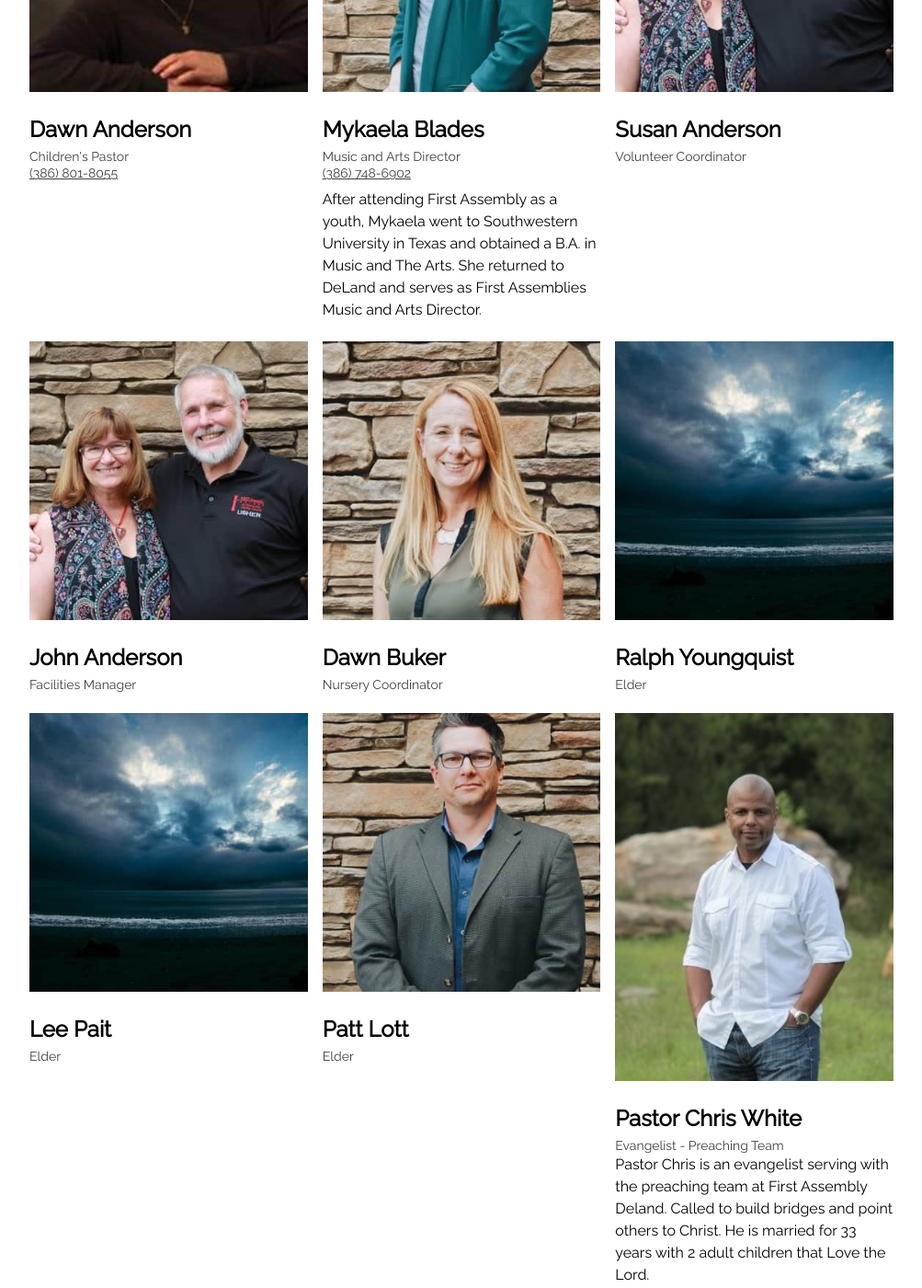
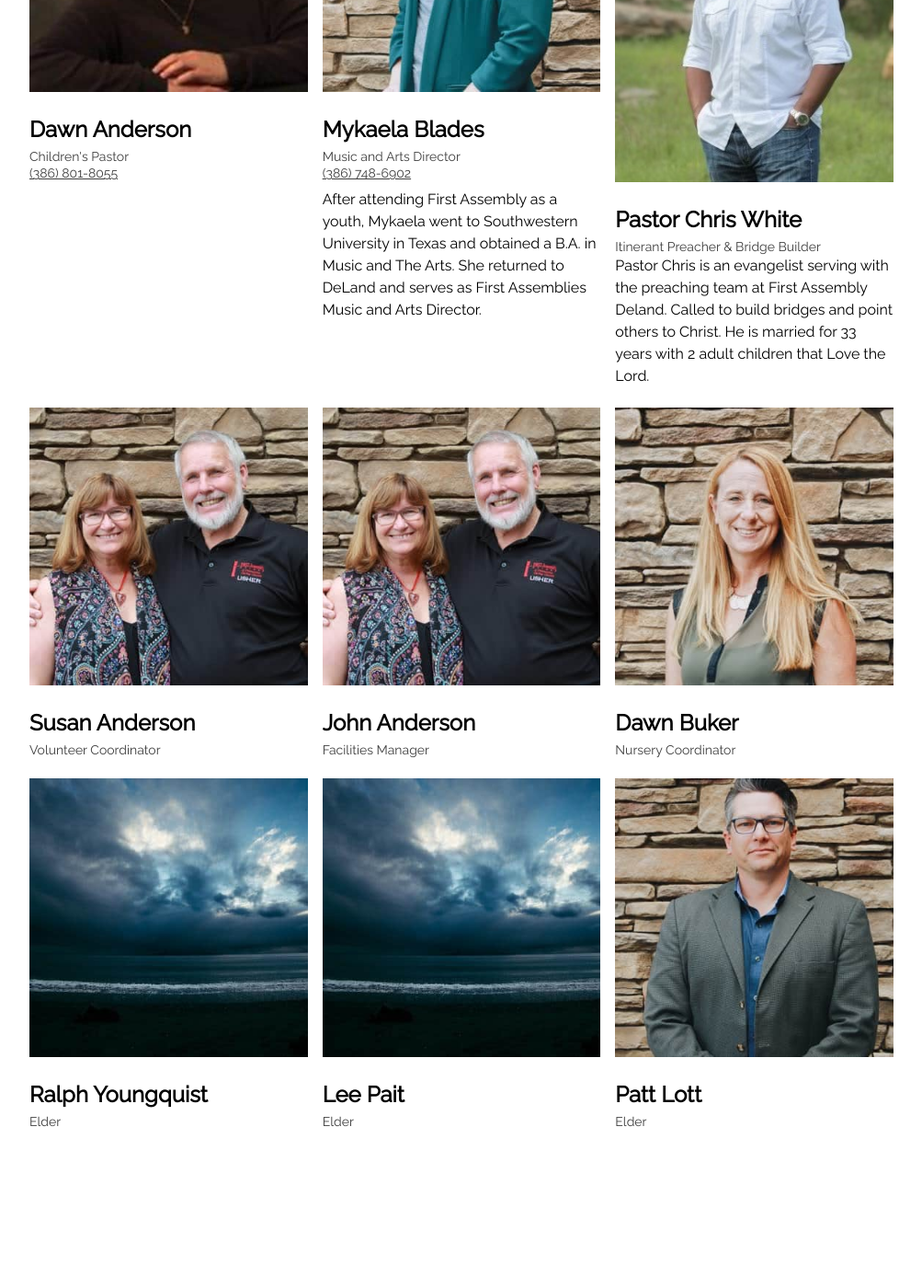
Before and after one commit to thinkjson/firstassemblydeland, a Jekyll site: the page built from _pages/staff.markdown, in a window 1280 px wide and 1400 px high, scrolled down 1109 px. Shown: the whole window at 92% size, without its empty margins (138-1141 px from the left). Built offline with Jekyll 4.4.1, drawn with Linux system fonts in a browser that asks for light colours; some web fonts are replaced; a script that is not in the unit is left out; after the commit the page ends 2383 px from its top, so only the background shows below that.

Commit message:
Update staff.markdown

```diff
--- a/_pages/staff.markdown
+++ b/_pages/staff.markdown
@@ -52,6 +52,13 @@ permalink: /about-us/people/
         <div>After attending First Assembly as a youth, Mykaela went to Southwestern University in Texas and obtained a B.A. in Music and The Arts. She returned to DeLand and serves as First Assemblies Music and Arts Director.</div>
     </div>
 
+    <div class="col-xs-12 col-sm-12 col-md-4 col-lg-4">
+       <img class="image-responsive" src="/static/scaled_chris_white2021.jpg">
+       <h2>Pastor Chris White</h2>
+       <div class="title">Itinerant Preacher & Bridge Builder</div>
+
+       <div>Pastor Chris is an evangelist serving with the preaching team at First Assembly Deland. Called to build bridges and point others to Christ.  He is married for 33 years with 2 adult children that Love the Lord.</div>
+    </div>
 
     <div class="col-xs-12 col-sm-12 col-md-4 col-lg-4">
         <img class="image-responsive" src="/static/scaled_susan_john_anderson2019.jpg">
@@ -88,12 +95,3 @@ permalink: /about-us/people/
         <h2>Patt Lott</h2>
         <div class="title">Elder</div>
     </div>
-
-    <div class="col-xs-12 col-sm-12 col-md-4 col-lg-4">
-       <img class="image-responsive" src="/static/scaled_chris_white2021.jpg">
-       <h2>Pastor Chris White</h2>
-       <div class="title">Evangelist - Preaching Team</div>
-
-       <div>Pastor Chris is an evangelist serving with the preaching team at First Assembly Deland. Called to build bridges and point others to Christ.  He is married for 33 years with 2 adult children that Love the Lord.</div>
-
-    </div>
```
